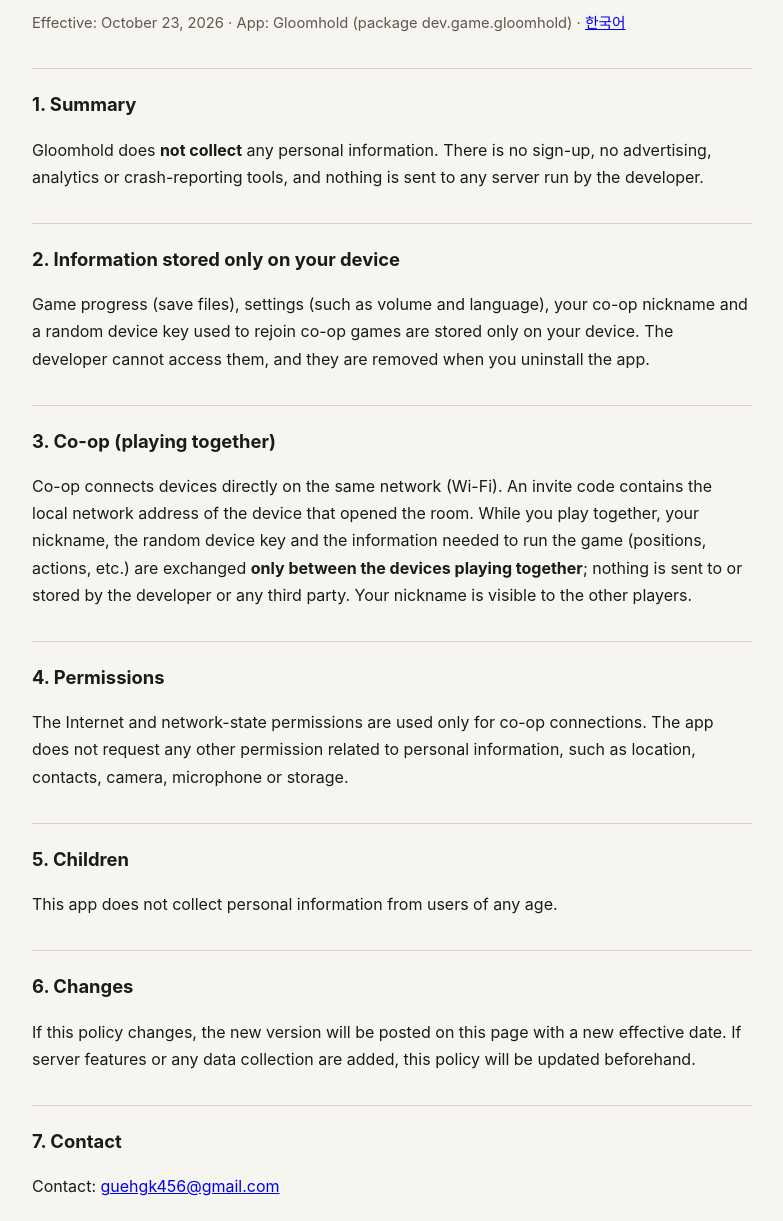
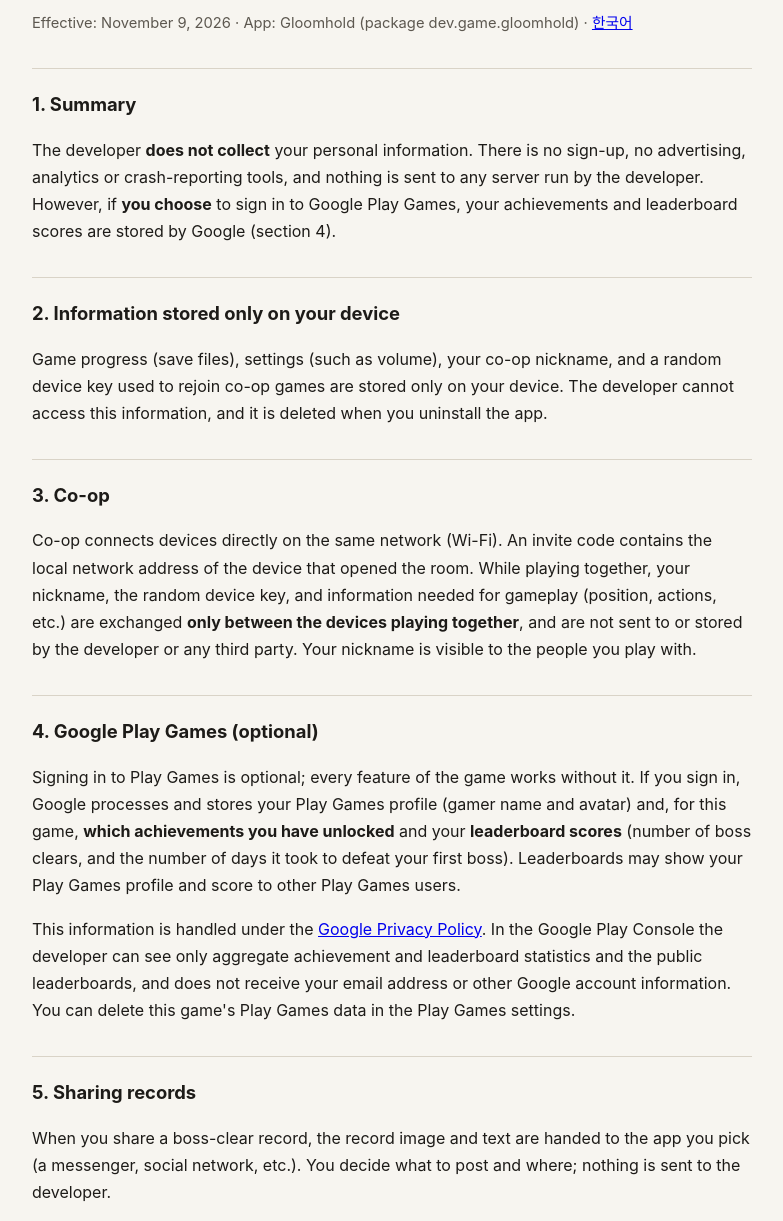
Before and after one commit to DNights/gloomhold-privacy, a plain HTML site: page en.html in a window 1280 px wide. Shown: the part 79-1300 px from the top of the page, without its empty margins (248-1031 px from the left). Drawn offline with Linux system fonts and the light colour scheme.

Commit message:
처리방침: Play 게임즈 선택 로그인(프로필·업적·점수는 Google이 처리)·기록 공유 추가, 시행일 2026-11-09
Co-Authored-By: Claude Opus 5.5 <noreply@anthropic.com>

```diff
--- a/en.html
+++ b/en.html
@@ -17,27 +17,34 @@
 <body>
 <main>
 <h1>Gloomhold Privacy Policy</h1>
-<p class="muted">Effective: October 23, 2026 · App: Gloomhold (package dev.game.gloomhold) · <a href="./">한국어</a></p>
+<p class="muted">Effective: November 9, 2026 · App: Gloomhold (package dev.game.gloomhold) · <a href="./">한국어</a></p>
 
 <h2>1. Summary</h2>
-<p>Gloomhold does <strong>not collect</strong> any personal information. There is no sign-up, no advertising, analytics or crash-reporting tools, and nothing is sent to any server run by the developer.</p>
+<p>The developer <strong>does not collect</strong> your personal information. There is no sign-up, no advertising, analytics or crash-reporting tools, and nothing is sent to any server run by the developer. However, if <strong>you choose</strong> to sign in to Google Play Games, your achievements and leaderboard scores are stored by Google (section 4).</p>
 
 <h2>2. Information stored only on your device</h2>
-<p>Game progress (save files), settings (such as volume and language), your co-op nickname and a random device key used to rejoin co-op games are stored only on your device. The developer cannot access them, and they are removed when you uninstall the app.</p>
+<p>Game progress (save files), settings (such as volume), your co-op nickname, and a random device key used to rejoin co-op games are stored only on your device. The developer cannot access this information, and it is deleted when you uninstall the app.</p>
 
-<h2>3. Co-op (playing together)</h2>
-<p>Co-op connects devices directly on the same network (Wi-Fi). An invite code contains the local network address of the device that opened the room. While you play together, your nickname, the random device key and the information needed to run the game (positions, actions, etc.) are exchanged <strong>only between the devices playing together</strong>; nothing is sent to or stored by the developer or any third party. Your nickname is visible to the other players.</p>
+<h2>3. Co-op</h2>
+<p>Co-op connects devices directly on the same network (Wi-Fi). An invite code contains the local network address of the device that opened the room. While playing together, your nickname, the random device key, and information needed for gameplay (position, actions, etc.) are exchanged <strong>only between the devices playing together</strong>, and are not sent to or stored by the developer or any third party. Your nickname is visible to the people you play with.</p>
 
-<h2>4. Permissions</h2>
-<p>The Internet and network-state permissions are used only for co-op connections. The app does not request any other permission related to personal information, such as location, contacts, camera, microphone or storage.</p>
+<h2>4. Google Play Games (optional)</h2>
+<p>Signing in to Play Games is optional; every feature of the game works without it. If you sign in, Google processes and stores your Play Games profile (gamer name and avatar) and, for this game, <strong>which achievements you have unlocked</strong> and your <strong>leaderboard scores</strong> (number of boss clears, and the number of days it took to defeat your first boss). Leaderboards may show your Play Games profile and score to other Play Games users.</p>
+<p>This information is handled under the <a href="https://policies.google.com/privacy">Google Privacy Policy</a>. In the Google Play Console the developer can see only aggregate achievement and leaderboard statistics and the public leaderboards, and does not receive your email address or other Google account information. You can delete this game's Play Games data in the Play Games settings.</p>
 
-<h2>5. Children</h2>
-<p>This app does not collect personal information from users of any age.</p>
+<h2>5. Sharing records</h2>
+<p>When you share a boss-clear record, the record image and text are handed to the app you pick (a messenger, social network, etc.). You decide what to post and where; nothing is sent to the developer.</p>
 
-<h2>6. Changes</h2>
-<p>If this policy changes, the new version will be posted on this page with a new effective date. If server features or any data collection are added, this policy will be updated beforehand.</p>
+<h2>6. Permissions</h2>
+<p>The internet and network-state permissions are used only for co-op connections and for Play Games (if you sign in). The app does not request location, contacts, camera, microphone, storage or any other personal-data permission.</p>
 
-<h2>7. Contact</h2>
+<h2>7. Children</h2>
+<p>The developer does not collect personal information from users of any age.</p>
+
+<h2>8. Changes</h2>
+<p>If this policy changes, this page will show the new effective date. If server or data-collection features are added, this policy will be updated beforehand.</p>
+
+<h2>9. Contact</h2>
 <p>Contact: <a href="mailto:guehgk456@gmail.com">guehgk456@gmail.com</a></p>
 </main>
 </body>
```
Also changed, not shown: index.html (+15 -8 lines).
